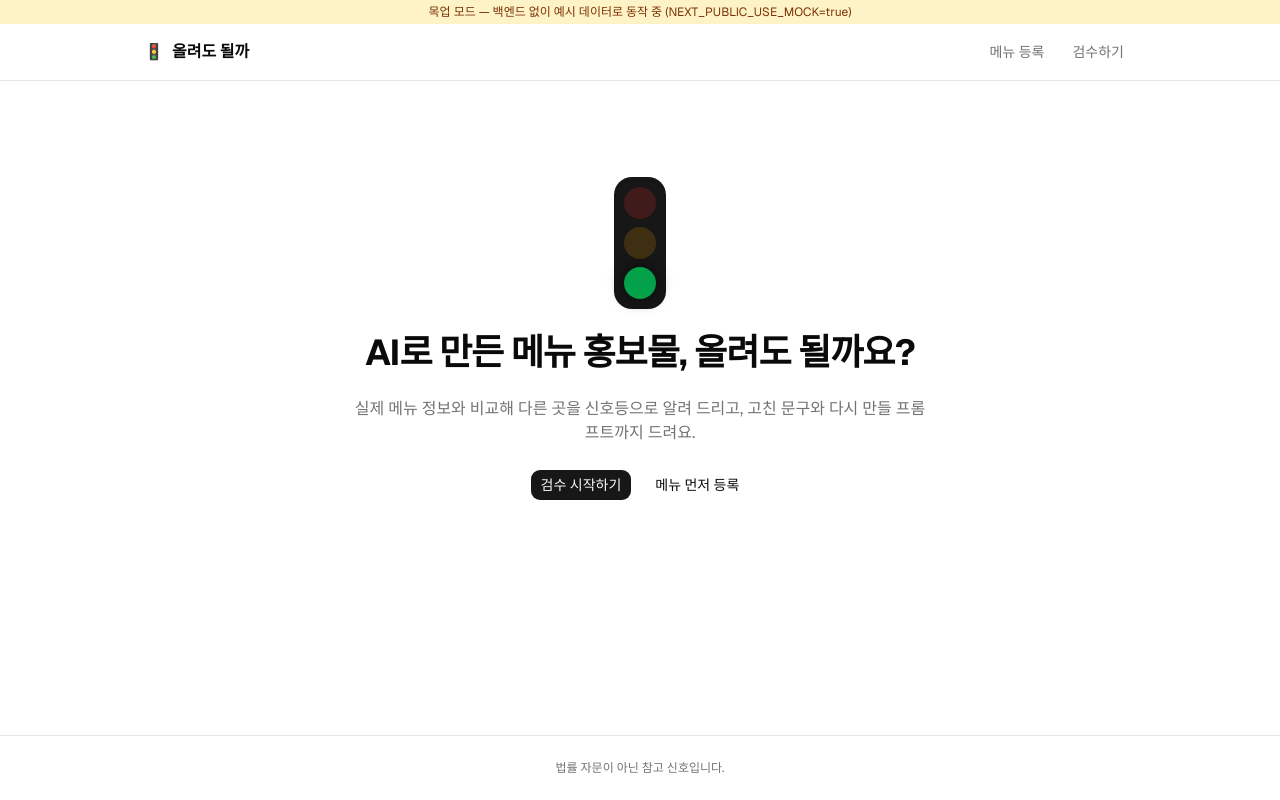
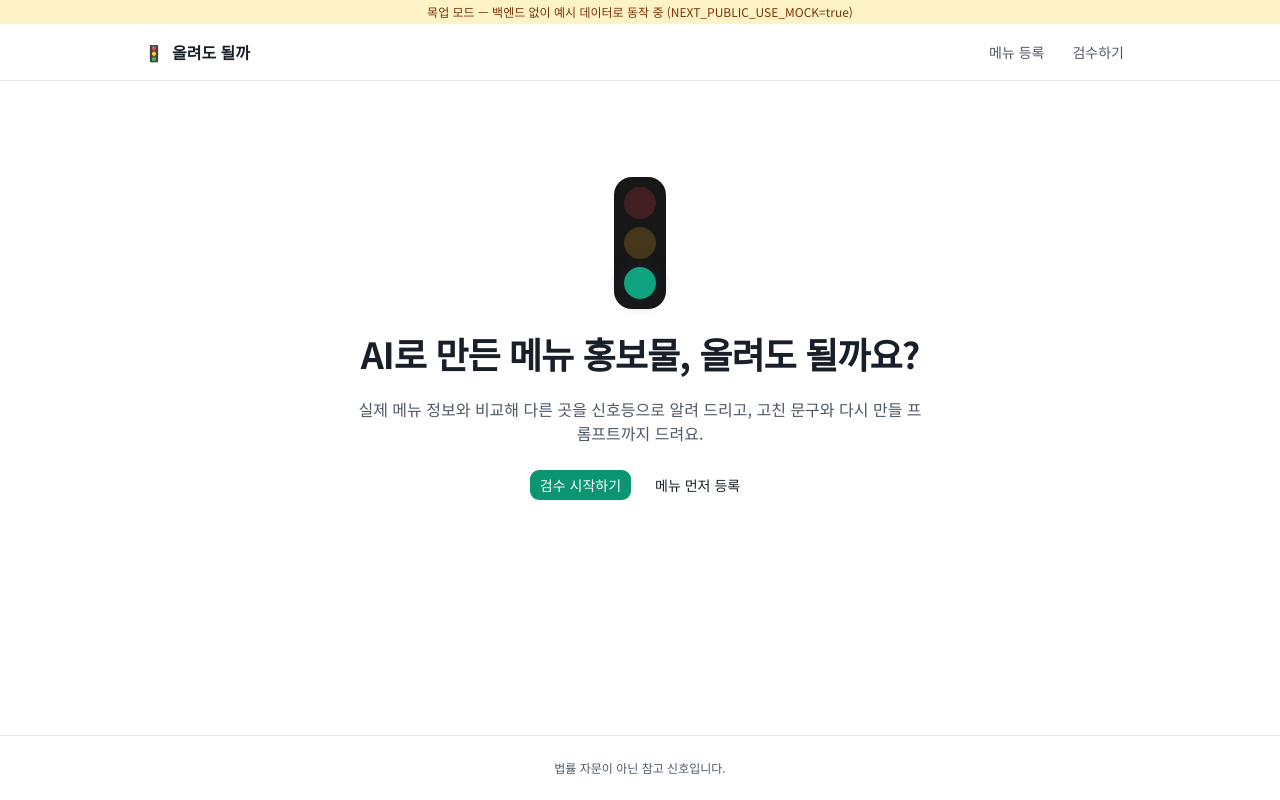
Before and after one commit to 2026-UniD-Hackathon-Team15/ollyeodo, a Next.js app in the folder frontend/: page / in a window 1280 px wide. Built offline with nearby package versions, Linux system fonts and the light colour scheme; no server answers.

Commit message:
style(frontend): 피그마 색표와 Noto Sans KR·Inter 글꼴 적용 (#28)

```diff
--- a/frontend/src/app/globals.css
+++ b/frontend/src/app/globals.css
@@ -4,21 +4,36 @@
 
 @custom-variant dark (&:is(.dark *));
 
-/* 신호등 색 (🟢🟡🔴) — 결과 화면·배지 공통 */
+/*
+ * Re:Ad 색표 — 피그마 「컴포넌트 v2」(11:83) 기준. 값은 피그마와 똑같이 맞춘다.
+ * 신호등: 빨강 = 고쳐 주세요, 초록(민트) = 올려도 돼요.
+ * 노랑은 결과 신호로 쓰지 않고 "비교하고 있어요"(분석 중) 화면에서만 쓴다.
+ */
 @theme {
-  --color-signal-green: oklch(0.62 0.17 150);
-  --color-signal-green-soft: oklch(0.96 0.04 150);
-  --color-signal-yellow: oklch(0.72 0.16 75);
-  --color-signal-yellow-soft: oklch(0.97 0.05 90);
-  --color-signal-red: oklch(0.6 0.22 25);
-  --color-signal-red-soft: oklch(0.96 0.03 25);
+  --color-ink: #191f28;
+  --color-sub: #4e5968;
+  --color-faint: #8b95a1;
+  --color-line: #e5e8eb;
+  --color-surface: #f2f4f6;
+  --color-surface-subtle: #f9fafb;
+
+  --color-signal-green: #0fa37f;
+  --color-signal-green-strong: #0b9572;
+  --color-signal-green-soft: #e6f6f0;
+  --color-signal-green-ink: #087a5e;
+  --color-signal-yellow: #ffb331;
+  --color-signal-yellow-soft: #fff6e0;
+  --color-signal-yellow-ink: #b26b00;
+  --color-signal-red: #f04452;
+  --color-signal-red-soft: #feeef0;
+  --color-signal-red-ink: #d22030;
 }
 
 @theme inline {
   --color-background: var(--background);
   --color-foreground: var(--foreground);
-  --font-sans: var(--font-geist-sans), "Apple SD Gothic Neo", "Noto Sans KR", sans-serif;
-  --font-mono: var(--font-geist-mono);
+  --font-sans: var(--font-noto-sans-kr), "Apple SD Gothic Neo", sans-serif;
+  --font-logo: var(--font-inter), sans-serif;
   --font-heading: var(--font-sans);
   --color-sidebar-ring: var(--sidebar-ring);
   --color-sidebar-border: var(--sidebar-border);
@@ -59,24 +74,25 @@
 }
 
 :root {
-  --background: oklch(1 0 0);
-  --foreground: oklch(0.145 0 0);
-  --card: oklch(1 0 0);
-  --card-foreground: oklch(0.145 0 0);
-  --popover: oklch(1 0 0);
-  --popover-foreground: oklch(0.145 0 0);
-  --primary: oklch(0.205 0 0);
-  --primary-foreground: oklch(0.985 0 0);
-  --secondary: oklch(0.97 0 0);
-  --secondary-foreground: oklch(0.205 0 0);
-  --muted: oklch(0.97 0 0);
-  --muted-foreground: oklch(0.556 0 0);
-  --accent: oklch(0.97 0 0);
-  --accent-foreground: oklch(0.205 0 0);
-  --destructive: oklch(0.577 0.245 27.325);
-  --border: oklch(0.922 0 0);
-  --input: oklch(0.922 0 0);
-  --ring: oklch(0.708 0 0);
+  /* shadcn/ui 변수도 Re:Ad 색표에 맞춘다 */
+  --background: #ffffff;
+  --foreground: #191f28;
+  --card: #ffffff;
+  --card-foreground: #191f28;
+  --popover: #ffffff;
+  --popover-foreground: #191f28;
+  --primary: #0b9572;
+  --primary-foreground: #ffffff;
+  --secondary: #f2f4f6;
+  --secondary-foreground: #191f28;
+  --muted: #f2f4f6;
+  --muted-foreground: #4e5968;
+  --accent: #f2f4f6;
+  --accent-foreground: #191f28;
+  --destructive: #f04452;
+  --border: #e5e8eb;
+  --input: #e5e8eb;
+  --ring: #0fa37f;
   --chart-1: oklch(0.87 0 0);
   --chart-2: oklch(0.556 0 0);
   --chart-3: oklch(0.439 0 0);
--- a/frontend/src/app/layout.tsx
+++ b/frontend/src/app/layout.tsx
@@ -1,19 +1,25 @@
 import type { Metadata } from "next";
-import { Geist, Geist_Mono } from "next/font/google";
+import { Inter, Noto_Sans_KR } from "next/font/google";
 import { MockBanner } from "@/components/mock-banner";
 import { Providers } from "@/components/providers";
 import { SiteHeader } from "@/components/site-header";
 import { DISCLAIMER } from "@/lib/severity";
 import "./globals.css";
 
-const geistSans = Geist({
-  variable: "--font-geist-sans",
-  subsets: ["latin"],
+// 본문 글꼴 — 피그마와 같은 Noto Sans KR (한글 글자는 unicode-range 조각으로 나눠 받는다)
+const notoSansKr = Noto_Sans_KR({
+  variable: "--font-noto-sans-kr",
+  weight: ["400", "500", "700"],
+  preload: false,
+  display: "swap",
 });
 
-const geistMono = Geist_Mono({
-  variable: "--font-geist-mono",
+// 로고(Re:Ad)·큰 숫자 전용
+const inter = Inter({
+  variable: "--font-inter",
+  weight: ["800"],
   subsets: ["latin"],
+  display: "swap",
 });
 
 export const metadata: Metadata = {
@@ -26,7 +32,7 @@ export default function RootLayout({ children }: LayoutProps<"/">) {
   return (
     <html
       lang="ko"
-      className={`${geistSans.variable} ${geistMono.variable} h-full antialiased`}
+      className={`${notoSansKr.variable} ${inter.variable} h-full antialiased`}
     >
       <body className="flex min-h-full flex-col">
         <Providers>
--- a/frontend/src/components/ui/button.tsx
+++ b/frontend/src/components/ui/button.tsx
@@ -30,6 +30,8 @@ const buttonVariants = cva(
         "icon-sm":
           "size-7 rounded-[min(var(--radius-md),12px)] in-data-[slot=button-group]:rounded-lg",
         "icon-lg": "size-9",
+        /** 피그마 Button L (56px, 둥근 16px, 17px 굵게) */
+        cta: "h-14 gap-2 rounded-2xl px-7 text-[17px] leading-6 font-bold",
       },
     },
     defaultVariants: {
```
